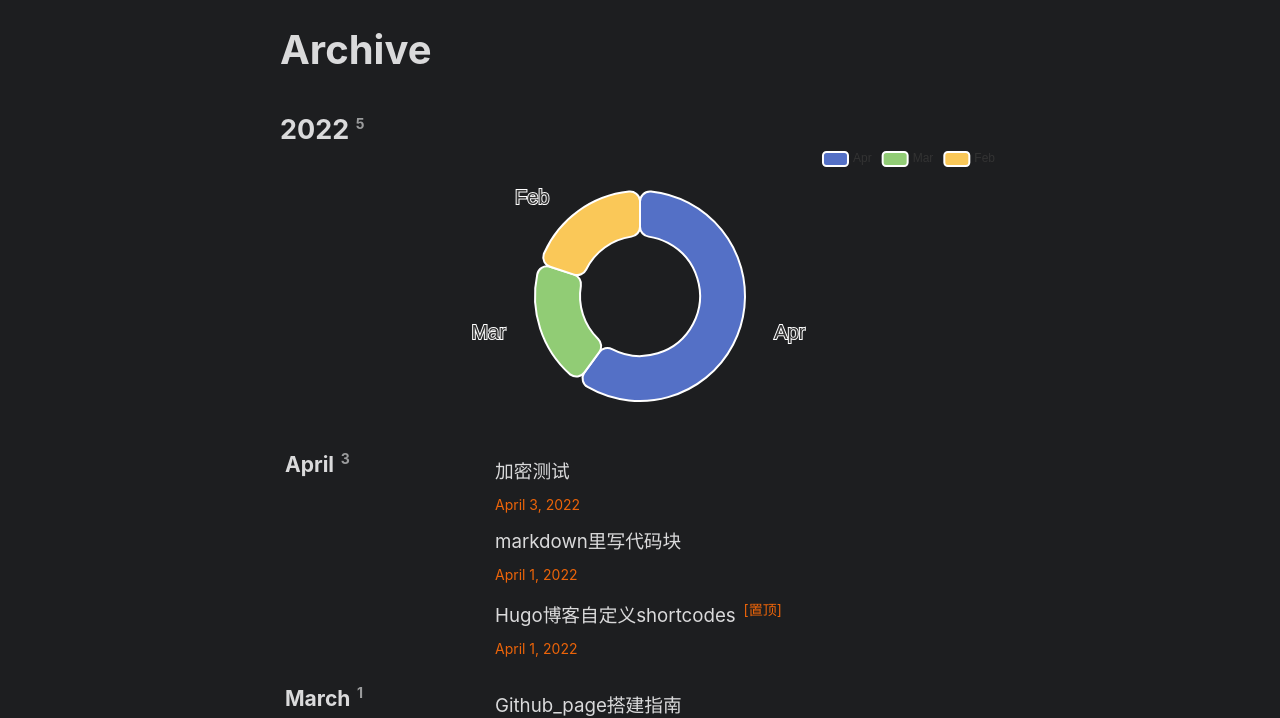
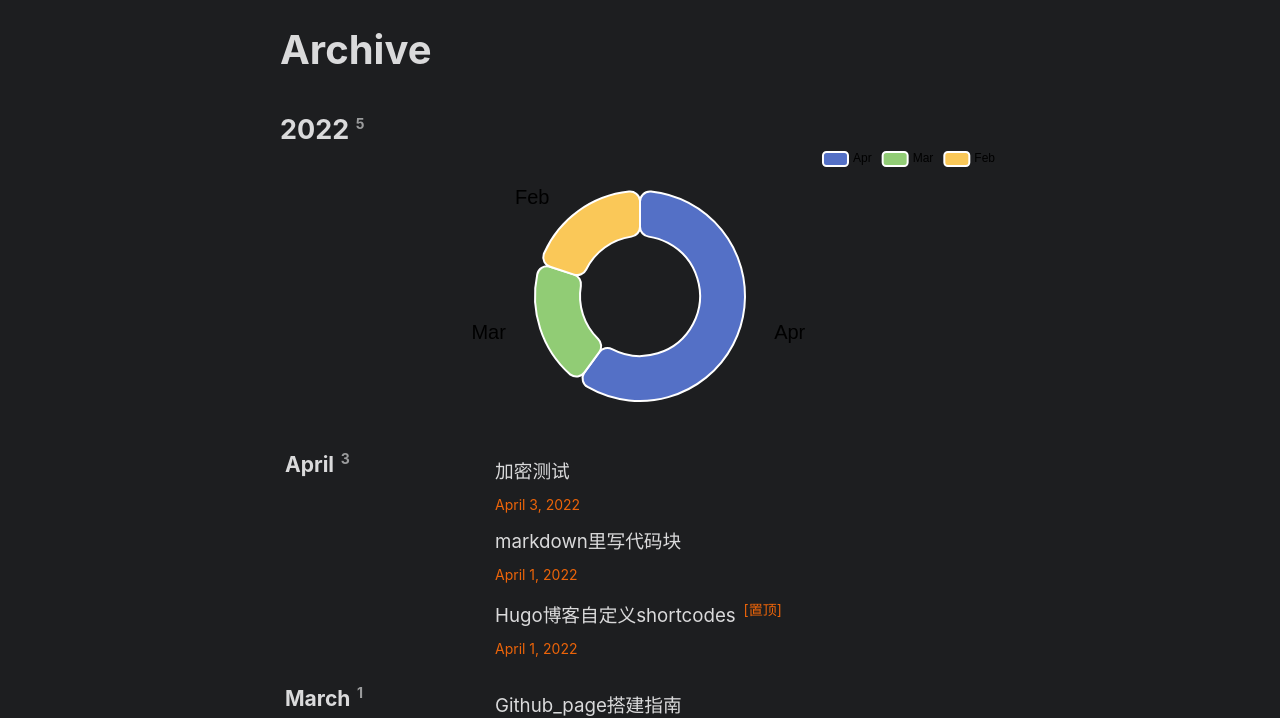
Before and after one commit to 10cks/10cks.github.io, a plain HTML site: page archives/index.html in a window 1280 px wide. Both pictures are taken after a click on the button "(Alt + T)". Shown: the part 82-800 px from the top of the page. Drawn offline with nearby package versions, Linux system fonts and the light colour scheme; some packages are replaced by stand-ins of ours; a script that the page names is missing; a small style sheet from the web is missing.

Commit message:
2022/5/2

```diff
--- a/archives/index.html
+++ b/archives/index.html
@@ -233,6 +233,23 @@
   <div calss="echarts" id="container" style="height: 300%"></div>
       <script type="text/javascript" src="https://cdn.jsdelivr.net/npm/echarts@5.3.2/dist/echarts.min.js"></script>
       <script type="text/javascript">
+        var themes_key = "";
+        if (localStorage.getItem("pref-theme") === "dark") {
+          themes_key = "white";
+      } else
+      {
+        themes_key = "black";
+      }
+
+        document.getElementById("theme-toggle").addEventListener("click", () => {
+          if (document.body.className.includes("dark")) {
+            themes_key = "white";
+            location.reload();
+          } else {
+            themes_key = "black";
+            location.reload();
+          }
+      })
 
 
     var dom = document.getElementById("container");
@@ -255,7 +272,10 @@
       trigger: 'item'
     },
     legend: {
-      right:0
+      right:0,
+      textStyle: {
+        color: themes_key
+      }
     },
     series: [
       {
@@ -272,6 +292,9 @@
           show: true,
           position: 'top',
           fontSize: '20',
+          textStyle: {
+            color: themes_key
+          }
 
         },
         emphasis: {
```
